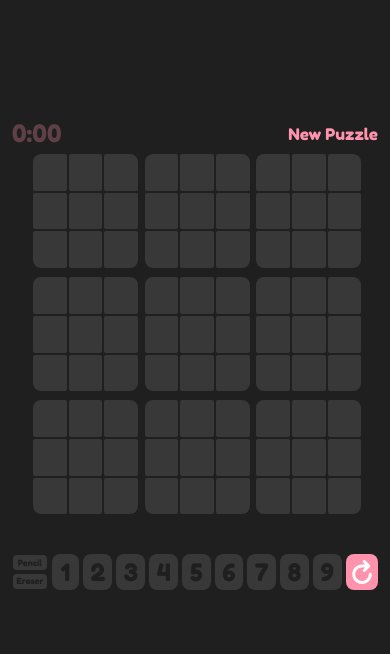
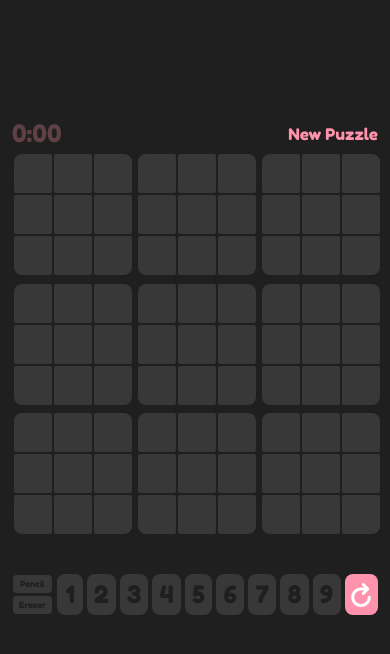
Before and after one commit to jonahbaayen/jonahbaayen.github.io, a plain HTML site: page sudoku.html in a window 390 px wide. Shown: the part 70-724 px from the top of the page. Drawn offline with Linux system fonts and the light colour scheme.

Commit message:
Fixed scaling on mobile

```diff
--- a/styles/sudoku.css
+++ b/styles/sudoku.css
@@ -31,7 +31,7 @@
     --green-click: #abf8d8;
 
     --box-size: 3.25vw;
-    --box-size-mobile: 4vh;
+    --box-size-mobile: 10vw;
 
     --font-size: 2em;
     --font-size-medium: 1.5em;
@@ -595,6 +595,10 @@ input:checked + .switch:before {
 @media only screen and (max-width: 800px) {
     #board {
         border-spacing: var(--spacing-tiny-mobile);
+        margin-left: 0;
+        margin-right: 0;
+        width: 100%;
+        box-sizing: content-box;
     }
 
     #board td {
@@ -602,6 +606,11 @@ input:checked + .switch:before {
         height: var(--box-size-mobile);
         border-radius: var(--border-radius-hover-mobile);
         font-size: var(--font-size-mobile);
+        object-fit: contain;
+    }
+
+    #board tr {
+
     }
 
     #board td:hover {
```
